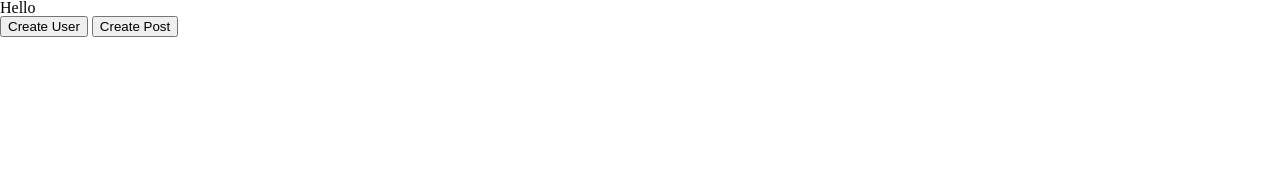
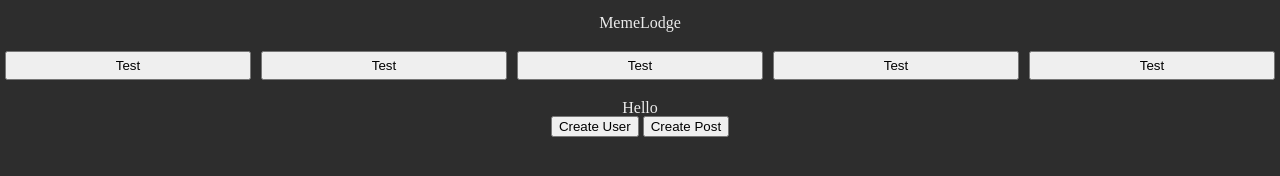
Before and after one commit to HunterWilkins/MemeLodge, a plain HTML site: page public/index.html in a window 1280 px wide. Drawn offline with nearby package versions, Linux system fonts and the light colour scheme.

Commit message:
Made a basic layout (navbar, flex divs, :root variables)

```diff
--- a/public/assets/css/style.css
+++ b/public/assets/css/style.css
@@ -0,0 +1,38 @@
+:root {
+    --color: rgb(235,235,235);
+    --background: rgb(45,45,45);
+}
+
+body {
+    display: flex;
+    flex-direction: column;
+    text-align: center;
+    color: var(--color);
+    background: var(--background);
+    position: fixed;
+    top: 0;
+    left: 0;
+    right: 0;
+    bottom: 0;
+}
+
+header {
+    padding: 15px;
+}
+
+main {
+    padding: 15px;
+}
+
+nav {
+    display: flex;
+    justify-content: space-evenly;
+    align-items: center;
+}
+
+nav > * {
+    cursor: pointer;
+    flex-grow: 1;
+    margin: 5px;
+    padding: 5px;
+}
--- a/public/index.html
+++ b/public/index.html
@@ -3,20 +3,31 @@
 <head>
     <meta charset="UTF-8">
     <meta name="viewport" content="width=device-width, initial-scale=1.0">
-    <title>Document</title>
+    <title>MemeLodge</title>
     <link rel="stylesheet" href="./assets/css/reset.css">
     <link rel="stylesheet" href="./assets/css/style.css">
 </head>
 <body>
-    <h1>Hello</h1>
 
-    <button id = "create-user">Create User</button>
-    <button id = "create-post">Create Post</button>
+    <header>MemeLodge</header>
+    <nav>
+        <button>Test</button>
+        <button>Test</button>
+        <button>Test</button>
+        <button>Test</button>
+        <button>Test</button>
+    </nav>
 
-    <script
-  src="https://code.jquery.com/jquery-3.5.1.js"
-  integrity="sha256-QWo7LDvxbWT2tbbQ97B53yJnYU3WhH/C8ycbRAkjPDc="
-  crossorigin="anonymous"></script>
+    <main>
+        <h1>Hello</h1>
+
+        <button id = "create-user">Create User</button>
+        <button id = "create-post">Create Post</button>
+
+    </main>
+
+    <script src="https://code.jquery.com/jquery-3.5.1.js" integrity="sha256-QWo7LDvxbWT2tbbQ97B53yJnYU3WhH/C8ycbRAkjPDc="
+        crossorigin="anonymous"></script>
     <script src="./assets/js/logic.js"></script>
 </body>
 </html>
```
